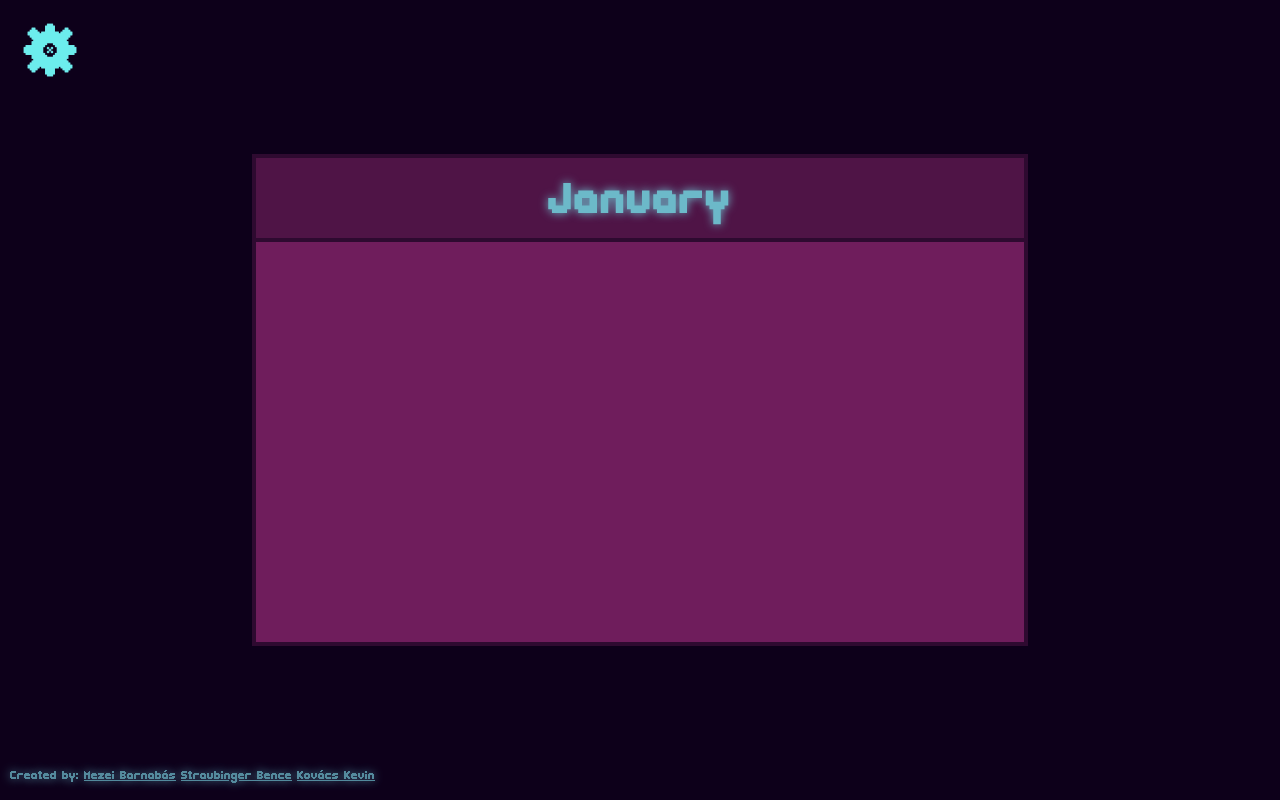
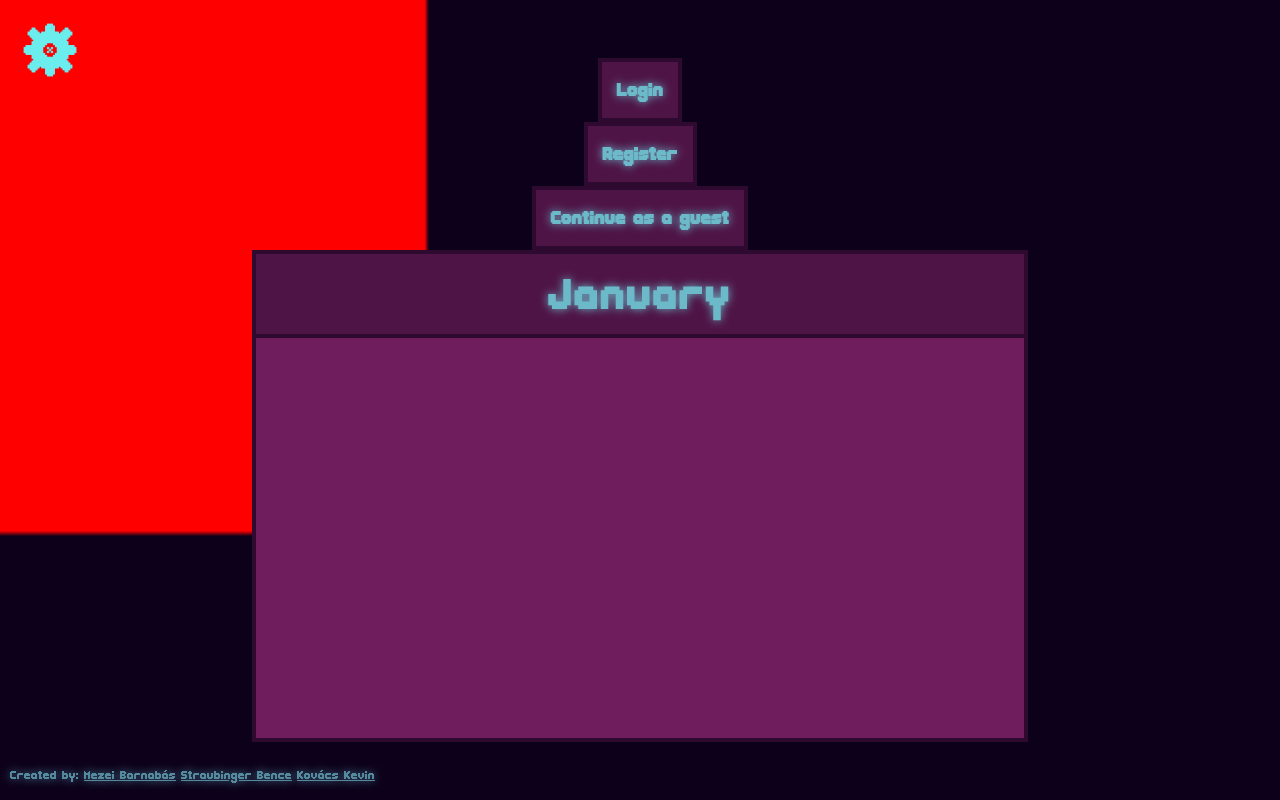
Before and after one commit to Barni-Mezei/Calendarly, a website: page public/index.pug in a window 1280 px wide. Drawn offline with nearby package versions, Linux system fonts and the light colour scheme; files that its build step writes are made by us from their sources.

Commit message:
Updated the index page

```diff
--- a/public/index.pug
+++ b/public/index.pug
@@ -12,6 +12,12 @@ body
     canvas#space
 
     img(src="./res/images/settingsIcon.png", draggable="false", class="settingsIcon" alt="Settings Icon")
+    .accountBtn#login
+        h2 Login
+    .accountBtn#register
+        h2 Register
+    .accountBtn#guest
+        h2 Continue as a guest
 
     header
         h1#month January
--- /dev/null
+++ b/public/login.pug
@@ -0,0 +1,31 @@
+<!DOCTYPE html>
+<html lang="en">
+  <head>
+    <meta charset="UTF-8" />
+    <meta name="viewport" content="width=device-width, initial-scale=1.0" />
+    <title>Login</title>
+    <link rel="stylesheet" href="style/global.css">
+    <link rel="stylesheet" href="style/themes/default.css"/>
+    <link rel="stylesheet" href="style/index.css" />
+    <script src="scripts/theme_manager.js"></script>
+  </head>
+
+  <body>
+    <canvas id="space"></canvas>
+
+    <img src="./res/images/settingsIcon.png" draggable="false" class="settingsIcon" alt="Settings Icon">
+
+    <header>
+      <h1 class="login">Login</h1>
+    </header>
+
+    <main>
+        <div class="calGrid" id="calGrid">
+
+
+        </div>
+    </main>
+  </body>
+
+  <script src="scripts/script.js"></script>
+</html>
--- a/public/scripts/index.js
+++ b/public/scripts/index.js
@@ -1,2 +1,5 @@
 let canv = document.getElementById("space");
 let context = canv.getContext("2d");
+
+context.fillStyle = "red";
+context.fillRect(0, 0, 100, 100);
--- a/public/style/index.css
+++ b/public/style/index.css
@@ -63,3 +63,14 @@ main {
     background-color: var(--calBackground);
     border: 4px solid var(--calBorders);
 }
+
+.accountBtn {
+    background-color: var(--calTop);
+    border: 4px solid var(--calBorders);
+    padding: 15px;
+
+}
+
+.accountBtn h2 {
+    margin: 0px;
+}
```
